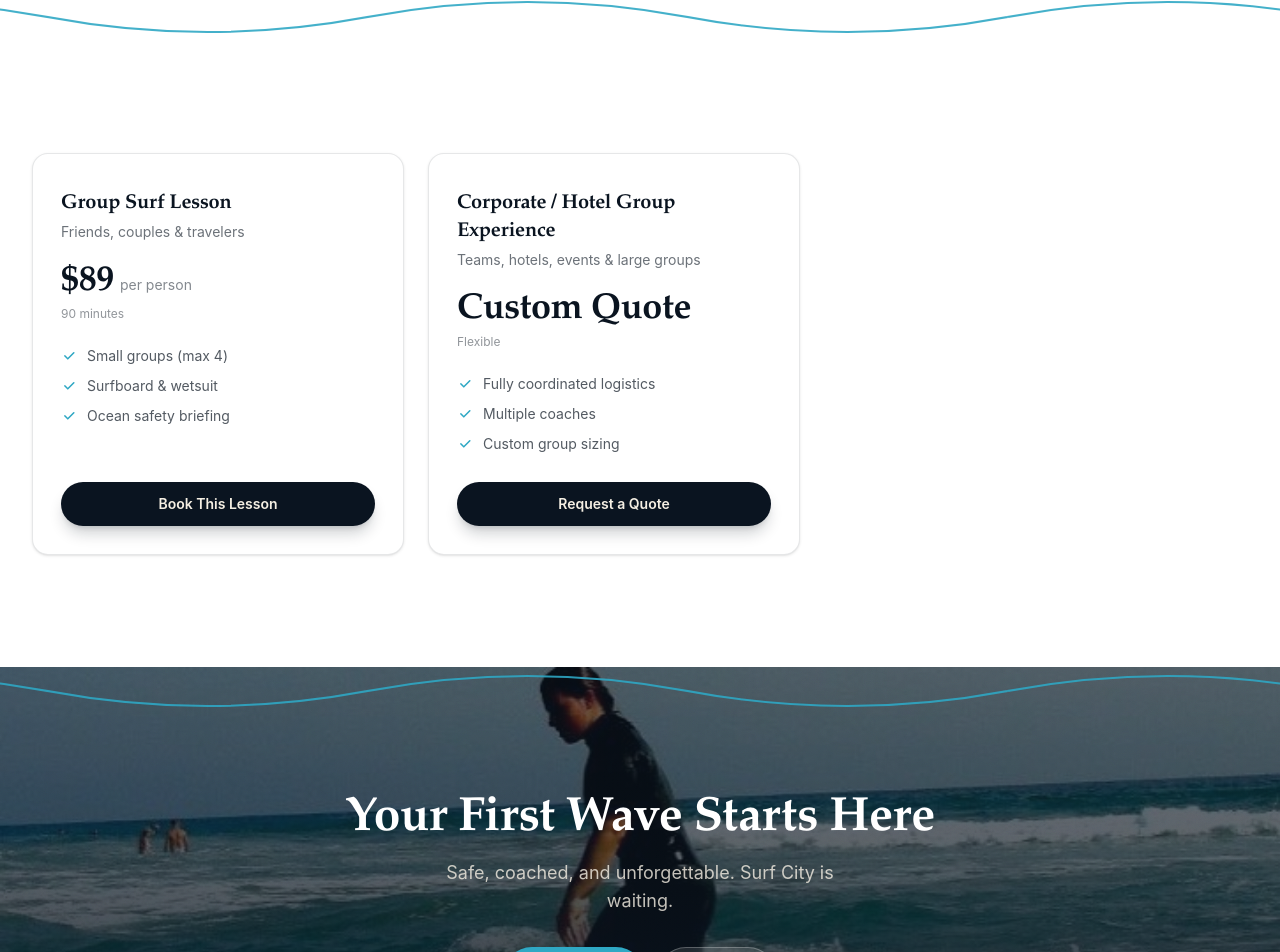
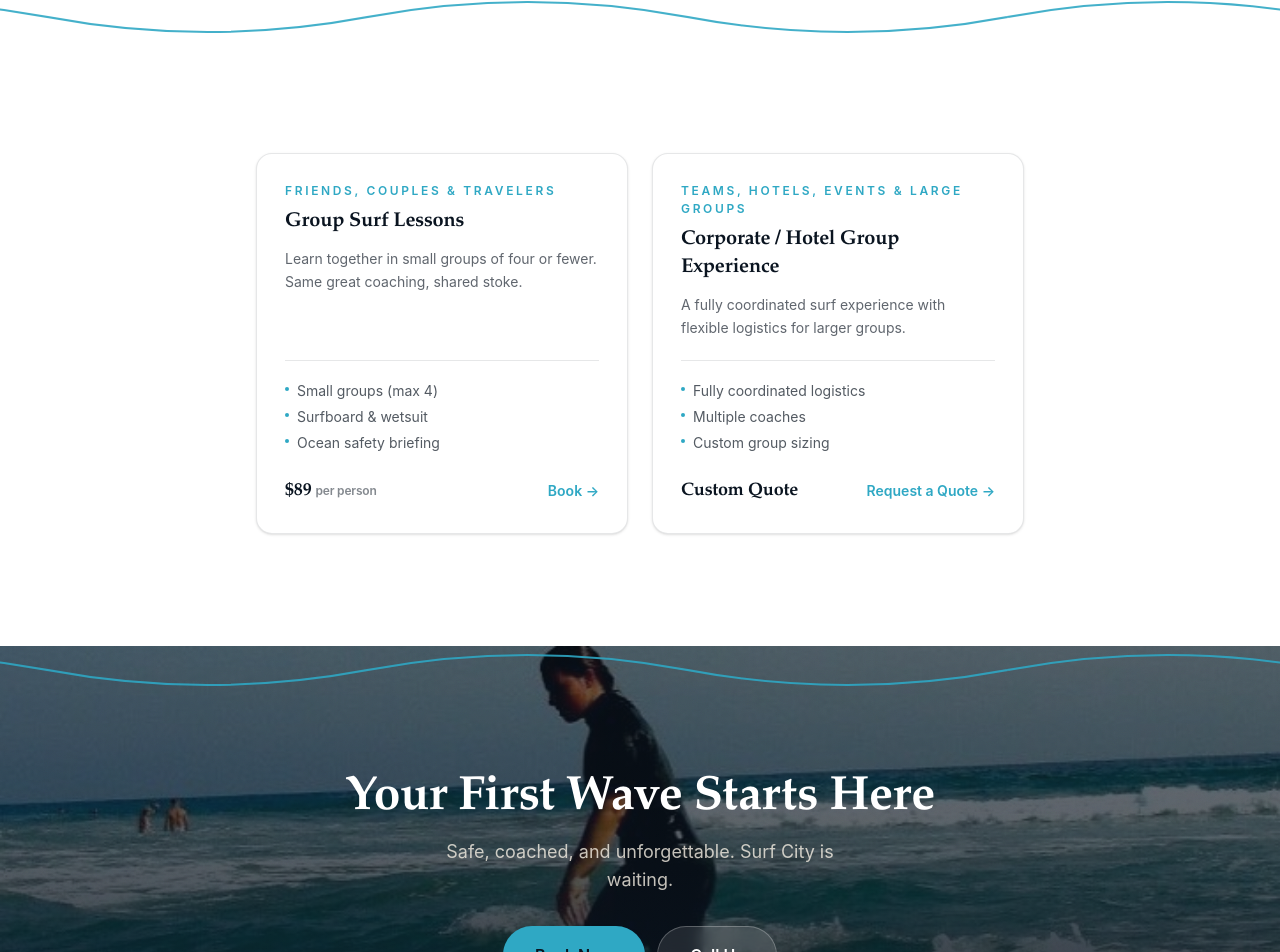
Before and after one commit to wihtayon-spec/surfridersacademy, a Next.js app: page /group-events in a window 1280 px wide. Shown: the part 1243-2195 px from the top of the page. Built offline with nearby package versions, Linux system fonts and the light colour scheme.

Commit message:
Match corporate and group offer card styling

```diff
--- a/src/app/group-events/page.tsx
+++ b/src/app/group-events/page.tsx
@@ -1,9 +1,9 @@
 import type { Metadata } from "next";
 import { Section, SectionHeading, Divider, CTABand } from "@/components/Section";
 import Button from "@/components/Button";
-import PricingCard from "@/components/PricingCard";
+import LessonCard from "@/components/LessonCard";
 import BgPhoto from "@/components/BgPhoto";
-import { getProduct, cta, photos } from "@/config/site";
+import { lessonCards, cta, photos } from "@/config/site";
 
 export const metadata: Metadata = {
   title: "Group & Corporate Surf Events in Huntington Beach",
@@ -19,8 +19,7 @@ const groupPoints = [
 ];
 
 export default function GroupEventsPage() {
-  const corporate = getProduct("corporate");
-  const group = getProduct("group");
+  const groupOffers = lessonCards.filter((lesson) => ["group", "corporate"].includes(lesson.id));
 
   return (
     <>
@@ -48,10 +47,10 @@ export default function GroupEventsPage() {
           <div>
             <SectionHeading eyebrow="Group Logistics" title="Group events, handled without the stress" />
             <div className="mt-10 grid gap-x-8 gap-y-10 sm:grid-cols-2">
-              {groupPoints.map((p) => (
-                <div key={p.title}>
-                  <h3 className="font-display text-lg text-ocean">{p.title}</h3>
-                  <p className="mt-2 text-sm leading-relaxed text-ocean/65">{p.body}</p>
+              {groupPoints.map((point) => (
+                <div key={point.title}>
+                  <h3 className="font-display text-lg text-ocean">{point.title}</h3>
+                  <p className="mt-2 text-sm leading-relaxed text-ocean/65">{point.body}</p>
                 </div>
               ))}
             </div>
@@ -65,9 +64,16 @@ export default function GroupEventsPage() {
       <Divider />
 
       <Section>
-        <div className="grid gap-6 sm:grid-cols-2 lg:max-w-3xl">
-          {group && <PricingCard product={group} />}
-          {corporate && <PricingCard product={corporate} />}
+        <div className="mx-auto grid max-w-3xl gap-6 sm:grid-cols-2">
+          {groupOffers.map((lesson) => (
+            <LessonCard
+              key={lesson.id}
+              title={lesson.title}
+              forWho={lesson.forWho}
+              blurb={lesson.blurb}
+              productId={lesson.productId}
+            />
+          ))}
         </div>
       </Section>
 
```
